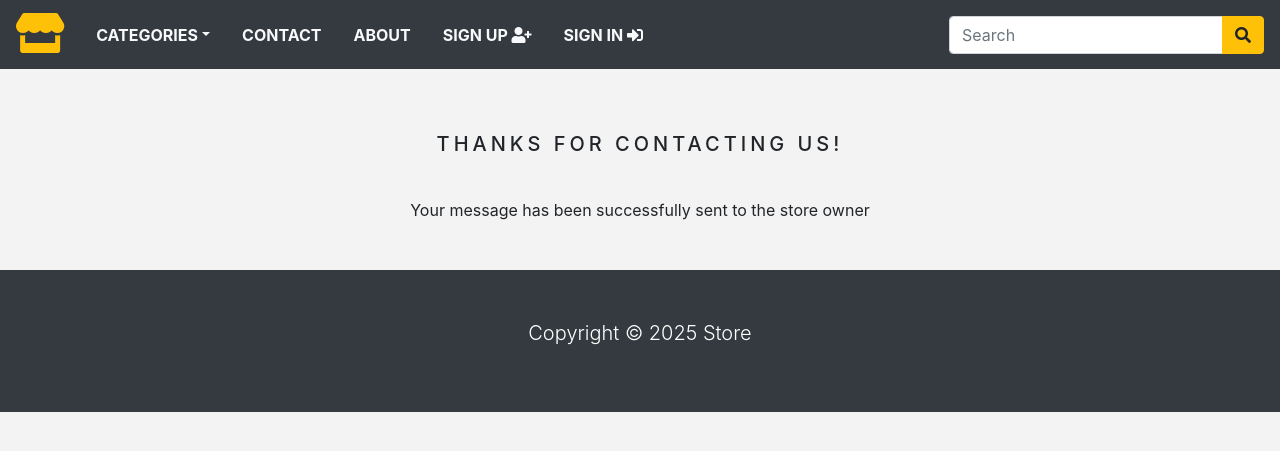
After one commit to iyeme-dev/bella_stores, a Django app: template store/templates/contact_success.html in a window 1280 px wide. The commit adds this page. Shown: the top 451 px of the page. Run offline with Django 5.2, Linux system fonts and the light colour scheme; the template is opened without the code that fills it, so the values that code supplies are empty; parts of the project's set-up code (start-up, migrations or seed data) failed here and were passed over; some libraries are stand-ins or nearby versions.

Commit message:
Create thank-you page for contact form submission

```diff
--- /dev/null
+++ b/store/templates/contact_success.html
@@ -0,0 +1,20 @@
+{% extends 'base.html' %}
+{% load static %}
+{% block title %}
+Z-Store
+{% endblock %}
+
+{% block content %}
+  <div class="text-center">
+    <br>
+    <br>
+    <h1 class="text-center product_title">
+      Thanks for contacting us!
+    </h1>
+    <br>
+
+    <p>
+      Your message has been successfully sent to the store owner
+    </p>
+  </div>
+{% endblock %}
```
Also changed, not shown: store/templates/contact.html (+0 -14 lines).
